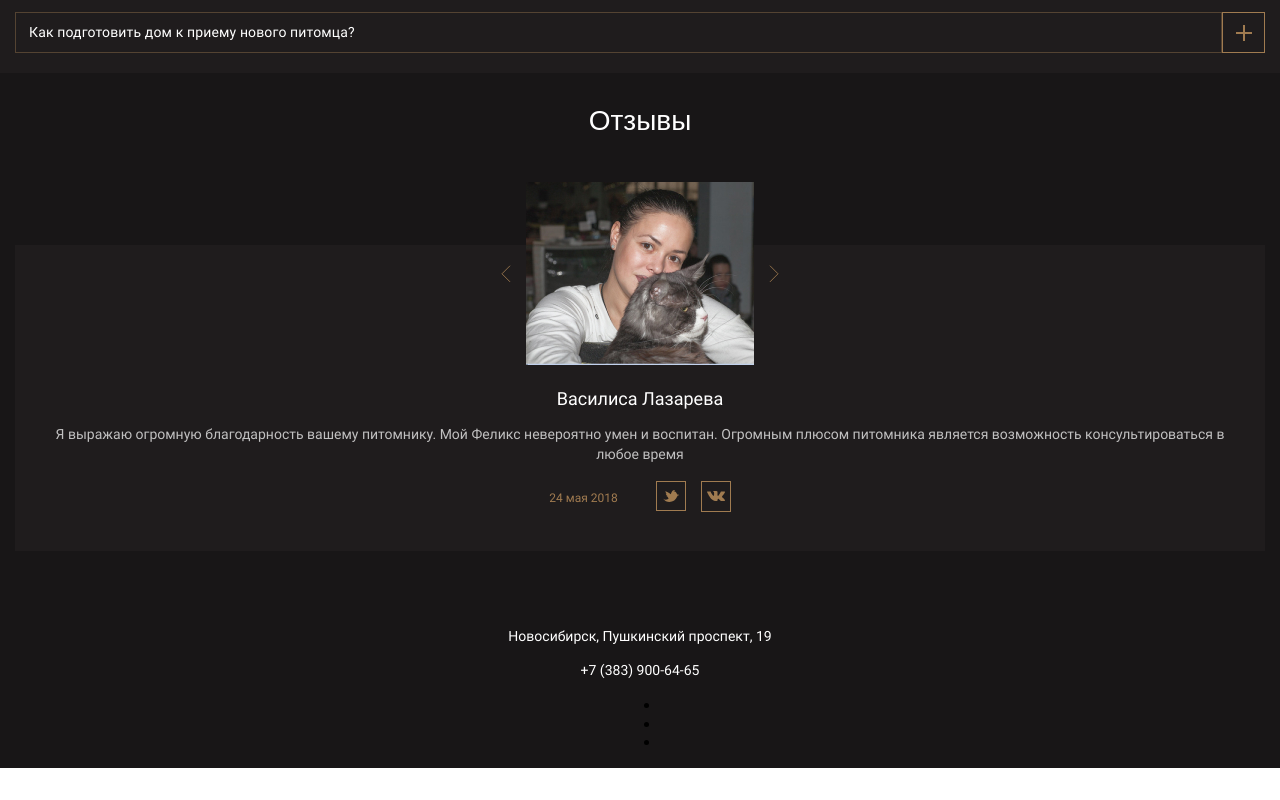
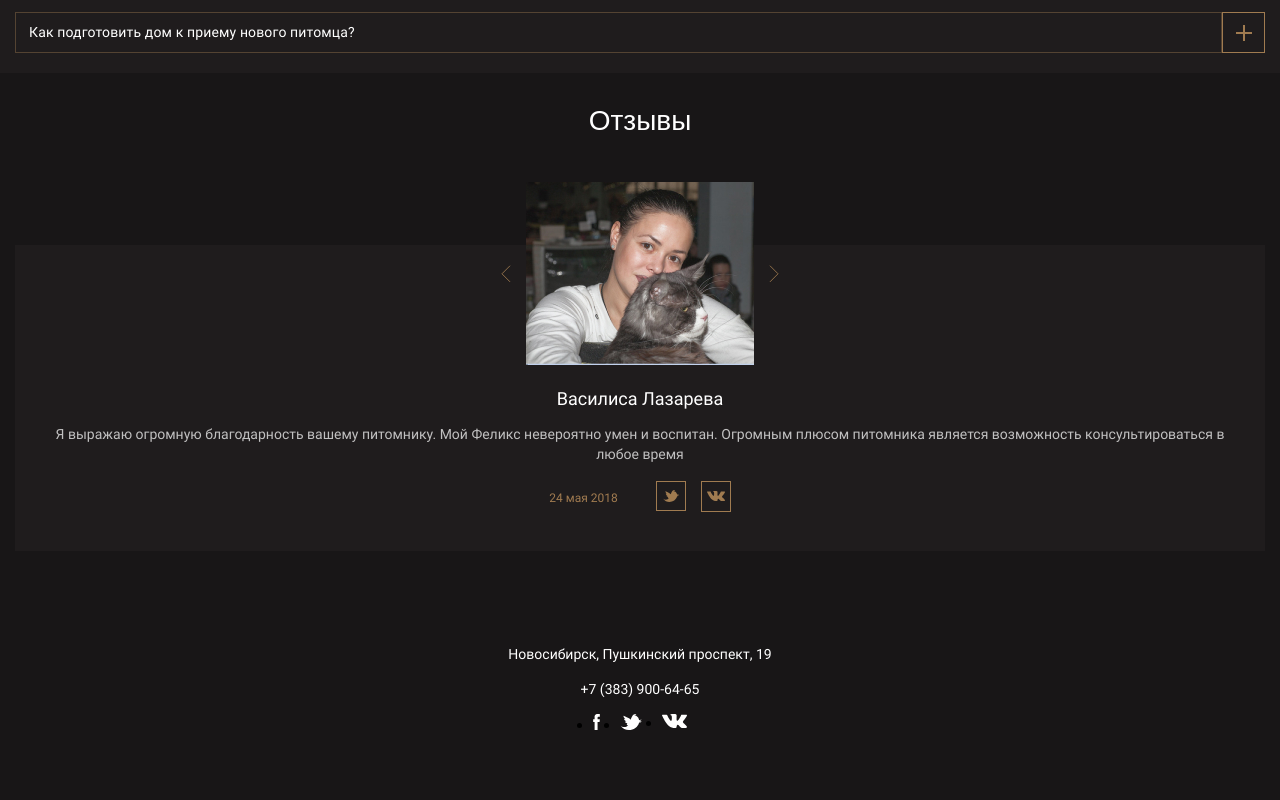
Before and after one commit to st4rfisher/main-coon-cattery, a website: page source/index.html in a window 1280 px wide. Shown: the part 5438-6238 px from the top of the page. Before the commit the page ends 6206 px from the top, so only its background shows below. Drawn offline with nearby package versions, Linux system fonts and the light colour scheme; files that its build step writes are made by us from their sources; files whose address does not match are found by name.

Commit message:
Верстка блока footer

```diff
--- a/source/index.html
+++ b/source/index.html
@@ -330,10 +330,22 @@
         <span class="footer__phone">
           +7 (383) 900-64-65
         </span>
-        <ul class="footer__social">
-          <li class="footer__social-item"></li>
-          <li class="footer__social-item"></li>
-          <li class="footer__social-item"></li>
+        <ul class="footer__social-list">
+          <li class="footer__item">
+            <svg class="footer__icon" width="7" height="16">
+              <use xlink:href="img/icons/sprite.svg#facebook-icon"></use>
+            </svg>
+          </li>
+          <li class="footer__item">
+            <svg class="footer__icon" width="22" height="16">
+              <use xlink:href="img/icons/sprite.svg#twitter-icon"></use>
+            </svg>
+          </li>
+          <li class="footer__item">
+            <svg class="footer__icon" width="25" height="14">
+              <use xlink:href="img/icons/sprite.svg#vk-icon"></use>
+            </svg>
+          </li>
         </ul>
         <a class="logo" href=""><span class="visually-hidden">Логотип Питомника Мейн-Кунов</span></a>
       </div>
--- a/source/scss/blocks/footer.scss
+++ b/source/scss/blocks/footer.scss
@@ -6,14 +6,24 @@
   display: flex;
   flex-direction: column;
   align-items: center;
+  padding: 32px 28px 50px 28px;
+    row-gap: 15px;
 }
 
 .footer__address {
   @include paragraph-mobile;
   color: $white;
+  margin: 0;
 }
 
 .footer__phone {
   @include paragraph-mobile;
   color: $white;
 }
+
+.footer__social-list {
+  display: flex;
+  margin: 0;
+  padding: 0;
+  column-gap: 20px;
+}
```
Also changed, not shown: build/css/styles.css, build/css/styles.min.css, build/index.html, 1 other file.
